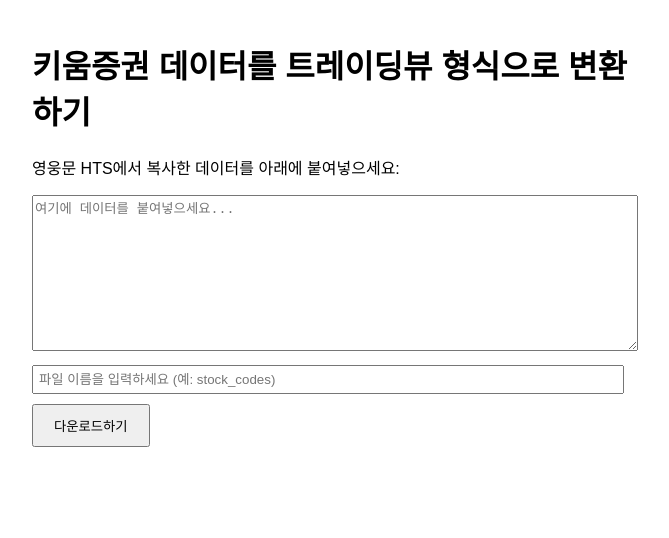
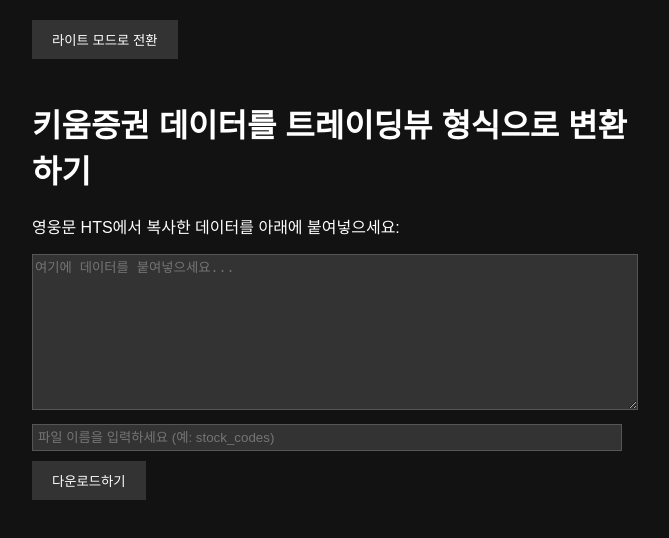
Before and after one commit to Mause96/---, a plain HTML site: page index.html in a window 1280 px wide. Shown: the whole page, without its empty margins (308-977 px from the left). Drawn offline with Linux system fonts and the light colour scheme.

Commit message:
Update index.html

```diff
--- a/index.html
+++ b/index.html
@@ -5,13 +5,52 @@
     <meta name="viewport" content="width=device-width, initial-scale=1.0">
     <title>키움증권 데이터 변환기</title>
     <style>
-        body { font-family: Arial, sans-serif; max-width: 600px; margin: 0 auto; padding: 20px; }
-        textarea { width: 100%; height: 150px; margin-bottom: 10px; }
-        input[type="text"] { width: calc(100% - 22px); margin-bottom: 10px; padding: 5px; }
-        button { padding: 10px 20px; cursor: pointer; }
+        :root {
+            --bg-color: #121212;
+            --text-color: #ffffff;
+            --button-bg: #333333;
+            --button-text: #ffffff;
+        }
+
+        body {
+            font-family: Arial, sans-serif;
+            max-width: 600px;
+            margin: 0 auto;
+            padding: 20px;
+            background-color: var(--bg-color);
+            color: var(--text-color);
+            transition: background-color 0.3s, color 0.3s;
+        }
+        textarea {
+            width: 100%;
+            height: 150px;
+            margin-bottom: 10px;
+            background-color: #333;
+            color: #fff;
+            border: 1px solid #555;
+        }
+        input[type="text"] {
+            width: calc(100% - 22px);
+            margin-bottom: 10px;
+            padding: 5px;
+            background-color: #333;
+            color: #fff;
+            border: 1px solid #555;
+        }
+        button {
+            padding: 10px 20px;
+            cursor: pointer;
+            background-color: var(--button-bg);
+            color: var(--button-text);
+            border: none;
+        }
+        .mode-switch {
+            margin-bottom: 20px;
+        }
     </style>
 </head>
 <body>
+    <button class="mode-switch" onclick="toggleMode()">라이트 모드로 전환</button>
     <h1>키움증권 데이터를 트레이딩뷰 형식으로 변환하기</h1>
     <p>영웅문 HTS에서 복사한 데이터를 아래에 붙여넣으세요:</p>
     <textarea id="inputData" placeholder="여기에 데이터를 붙여넣으세요..."></textarea><br>
@@ -51,6 +90,23 @@
             link.download = `${fileName}.txt`;
             link.click();
         }
+
+        function toggleMode() {
+            const root = document.documentElement;
+            if (root.style.getPropertyValue('--bg-color') === '#121212') {
+                root.style.setProperty('--bg-color', '#ffffff');
+                root.style.setProperty('--text-color', '#000000');
+                root.style.setProperty('--button-bg', '#e0e0e0');
+                root.style.setProperty('--button-text', '#000000');
+                document.querySelector('.mode-switch').innerText = '다크 모드로 전환';
+            } else {
+                root.style.setProperty('--bg-color', '#121212');
+                root.style.setProperty('--text-color', '#ffffff');
+                root.style.setProperty('--button-bg', '#333333');
+                root.style.setProperty('--button-text', '#ffffff');
+                document.querySelector('.mode-switch').innerText = '라이트 모드로 전환';
+            }
+        }
     </script>
 </body>
 </html>
```
